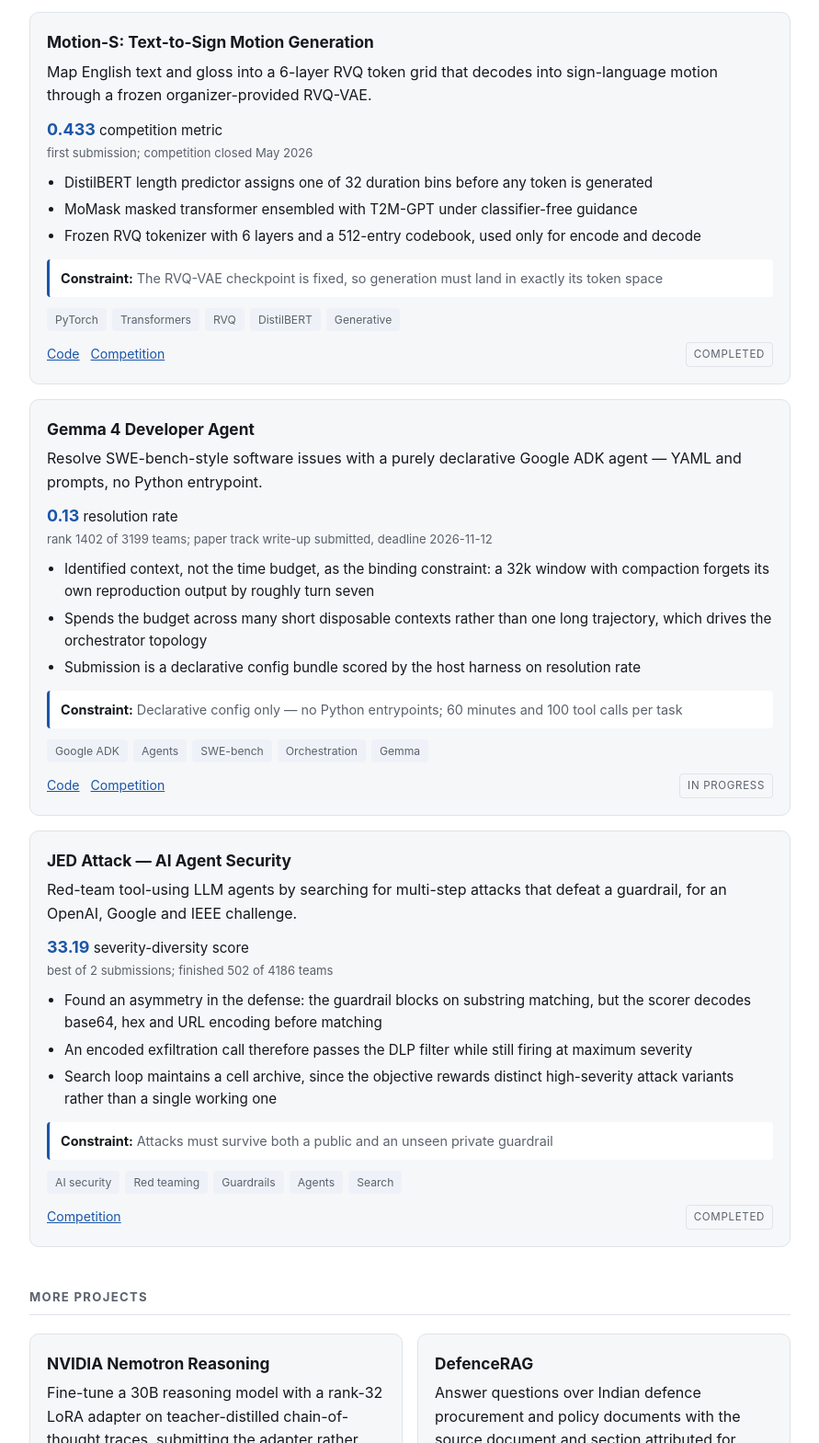
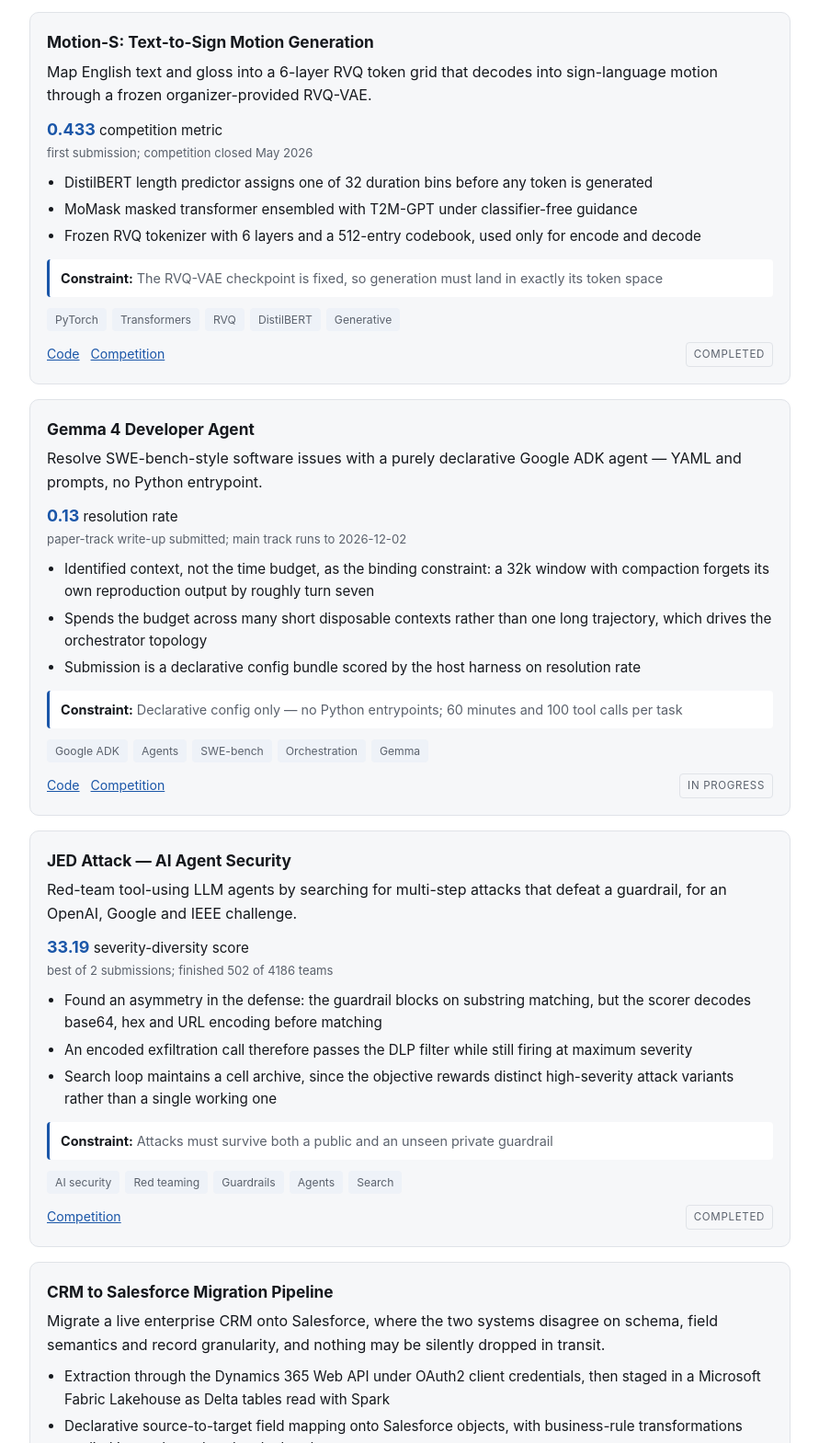
Before and after one commit to Axentalan-VI/Axentalan-VI.github.io, a plain HTML site: page index.html in a window 1280 px wide. Shown: the part 2246-3815 px from the top of the page at 92% size, without its empty margins (194-1085 px from the left). Drawn offline with Linux system fonts and the light colour scheme.

Commit message:
Add the CRM migration project; refresh Enveda and Gemma 4 standings
Enveda is now 0.480 over 10 submissions, up from 0.456/8. Gemma 4's paper
track is submitted and the main track runs to 2026-12-02, so the old
2026-11-12 deadline was the paper one. Dropped both rank figures: they move
on their own as the field grows and go stale between updates.

The CRM migration card describes the pipeline only. No record counts, no
business figures, and no repo link: the repo is private company infra.

```diff
--- a/data/projects.json
+++ b/data/projects.json
@@ -111,7 +111,7 @@
     "outcome": {
       "value": "0.13",
       "metric": "resolution rate",
-      "context": "rank 1402 of 3199 teams; paper track write-up submitted, deadline 2026-11-12",
+      "context": "paper-track write-up submitted; main track runs to 2026-12-02",
       "submissions": 4
     }
   },
@@ -249,11 +249,35 @@
     "repo": null,
     "competition": "https://www.kaggle.com/competitions/enveda-CASMI26-molecule-id-mass-spectra",
     "outcome": {
-      "value": "0.456",
+      "value": "0.480",
       "metric": "MRR@25",
-      "context": "rank ~1045 of 4232 teams; competition runs to 2026-12-14",
-      "submissions": 8
+      "context": "best of 10 submissions; competition runs to 2026-12-14",
+      "submissions": 10
     }
+  },
+  {
+    "id": "crm-salesforce-migration",
+    "title": "CRM to Salesforce Migration Pipeline",
+    "track": "data",
+    "featured": true,
+    "problem": "Migrate a live enterprise CRM onto Salesforce, where the two systems disagree on schema, field semantics and record granularity, and nothing may be silently dropped in transit.",
+    "approach": [
+      "Extraction through the Dynamics 365 Web API under OAuth2 client credentials, then staged in a Microsoft Fabric Lakehouse as Delta tables read with Spark",
+      "Declarative source-to-target field mapping onto Salesforce objects, with business-rule transformations applied in pandas rather than by hand",
+      "Source-to-target reconciliation before load, so a record count that does not balance fails the run instead of landing a partial migration"
+    ],
+    "constraint": "Target-side field constraints and record-level validation must hold before load, not after",
+    "tags": [
+      "ETL",
+      "Dynamics 365",
+      "Salesforce",
+      "Microsoft Fabric",
+      "PySpark"
+    ],
+    "status": "completed",
+    "repo": null,
+    "competition": null,
+    "outcome": null
   },
   {
     "id": "orbit-wars",
--- a/index.html
+++ b/index.html
@@ -51,6 +51,7 @@
       <button type="button" data-track="all" class="is-active">All</button>
       <button type="button" data-track="ml">Applied ML</button>
       <button type="button" data-track="agents">LLM &amp; agents</button>
+      <button type="button" data-track="data">Data engineering</button>
     </div>
     <div class="cards" id="featured"></div>
   </section>
```
